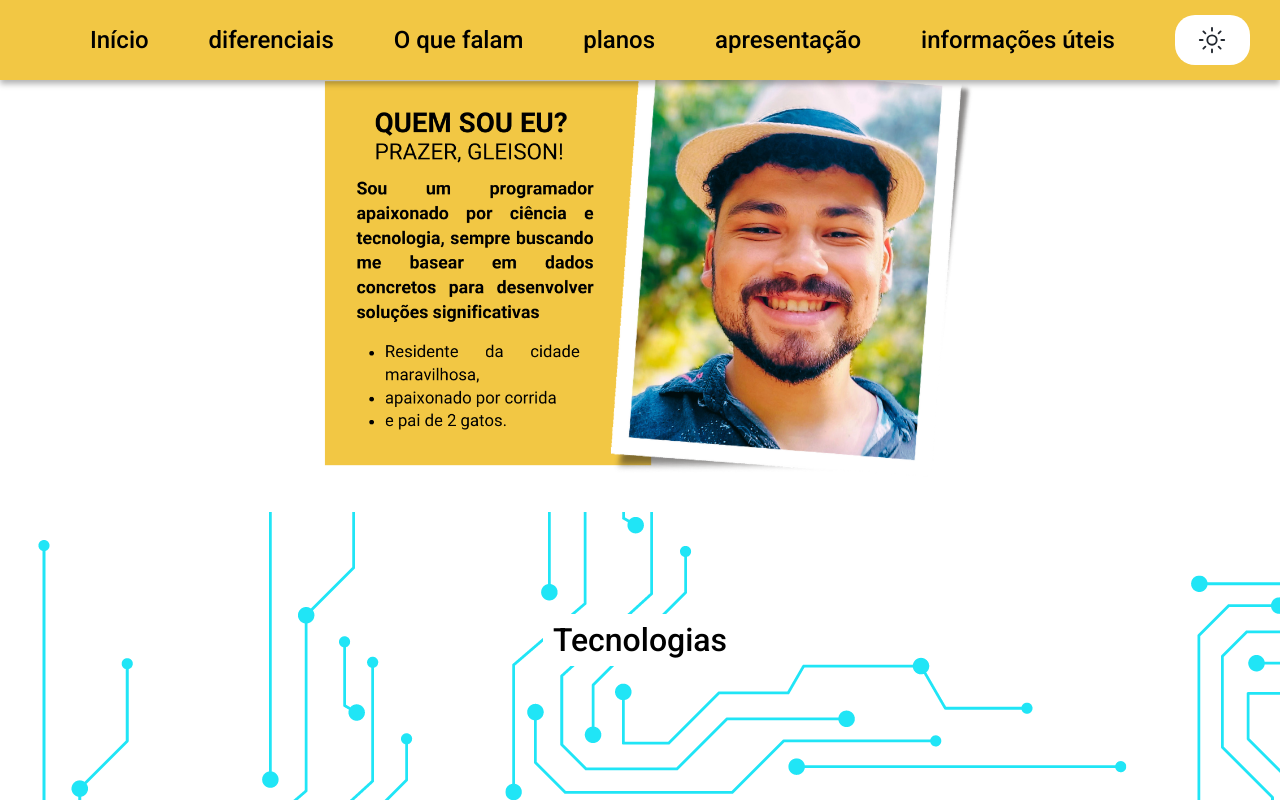
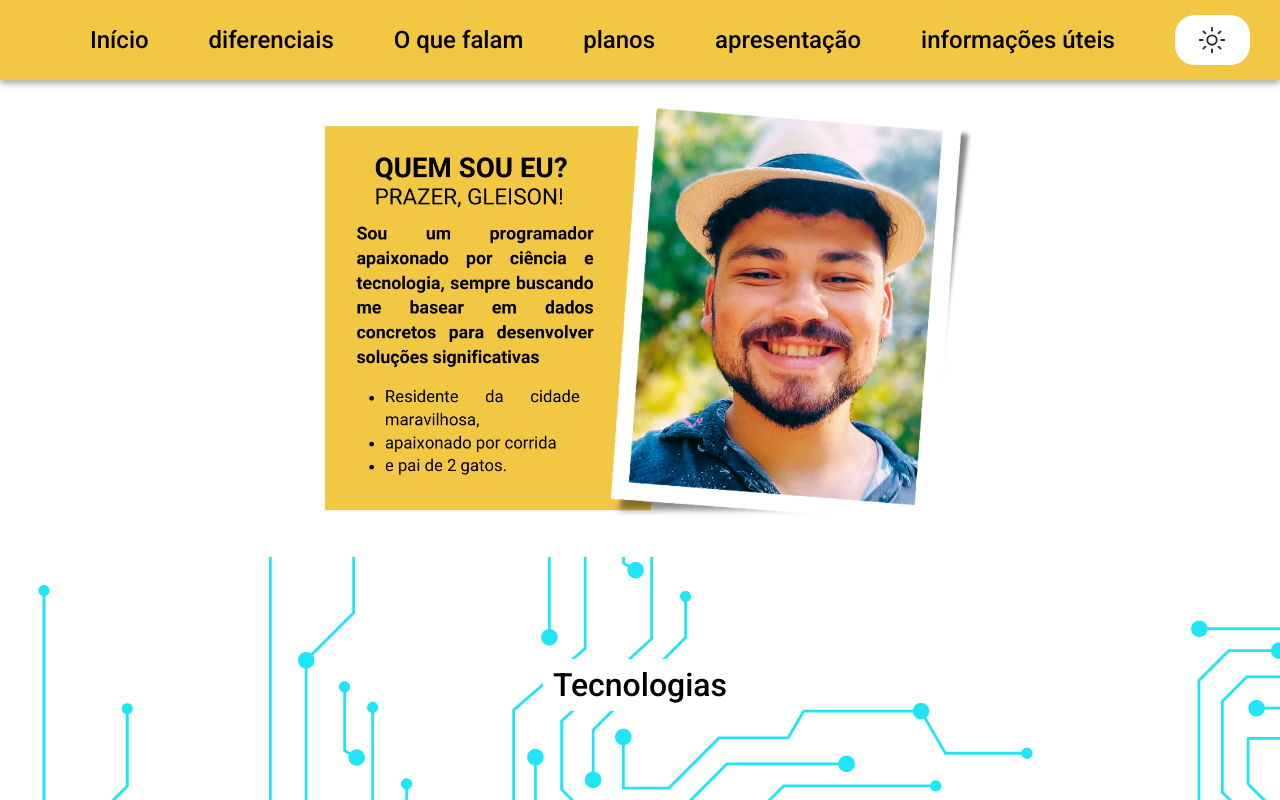
Before and after one commit to gleiMoura/cosmoEducationSite, a React (Vite) app: page / in a window 1280 px wide. Shown: the top 800 px of the page. Built offline with nearby package versions, Linux system fonts and the light colour scheme; the HTML template or start-up script is replaced by a standard one.

Commit message:
🐛 fix: fixing header spaces

```diff
--- a/src/components/Header.tsx
+++ b/src/components/Header.tsx
@@ -37,6 +37,8 @@ const HeaderMain = styled.header`
     height: 80px;
     box-shadow: 0 4px 6px rgba(0, 0, 0, 0.3);
     position: fixed;
+    top: 0;
+    left: 0;
     padding: 30px;
     box-sizing: border-box;
     display: flex;
--- a/src/pages/PresentationPage.tsx
+++ b/src/pages/PresentationPage.tsx
@@ -50,6 +50,7 @@ export const Presentation: FC = () => {
 const Main = styled.main<{ mode: boolean }>`
     width: 100%;
     height: auto;
+    position: relative;
     display: flex;
     flex-direction: column;
     justify-content: space-between;
@@ -58,6 +59,7 @@ const Main = styled.main<{ mode: boolean }>`
 
     .image {
         width: 100%;
+        padding-top: 45px;
         display: flex;
         justify-content: center;
         align-items: center;
```
